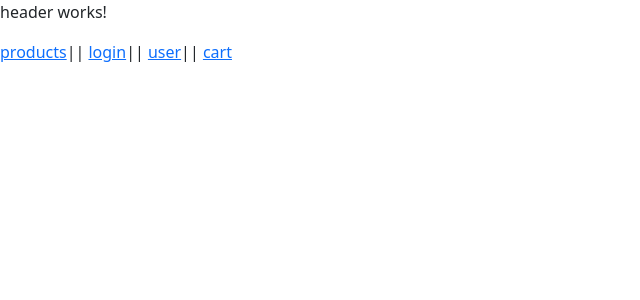
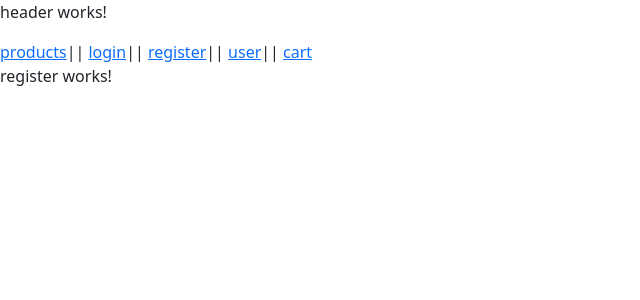
Before and after one commit to ZwellyTheKidd/Royal-Radiance, an Angular app in the folder royal/: page /register in a window 1280 px wide. Before the commit this address led to /. Shown: the top 300 px of the page, without its empty margins (0-640 px from the left). Built offline with nearby package versions, Linux system fonts and the light colour scheme.

Commit message:
Added register component, and modified app routering

```diff
--- a/royal/src/app/app-routing.module.ts
+++ b/royal/src/app/app-routing.module.ts
@@ -5,10 +5,12 @@ import { CartComponent } from './cart/cart.component'
 import { LoginComponent } from './login/login.component'
 import { ProductComponent } from './product/product.component';
 import { UserComponent } from './user/user.component';
+import { RegisterComponent } from './register/register.component'
 
 const routes: Routes = [
   { path: 'cart', component: CartComponent},
   { path: 'login', component: LoginComponent},
+  { path: 'register', component: RegisterComponent},
   { path: '', component: ProductComponent},
   { path: 'user', component: UserComponent}
 ];
--- a/royal/src/app/app.component.html
+++ b/royal/src/app/app.component.html
@@ -2,6 +2,7 @@
 <nav>
     <a routerLink="/">products</a>||
     <a routerLink="/login">login</a>||
+    <a routerLink="/register">register</a>||
     <a routerLink="/user">user</a>||
     <a routerLink="/cart">cart</a>
 </nav>
--- a/royal/src/app/app.module.ts
+++ b/royal/src/app/app.module.ts
@@ -7,12 +7,14 @@ import { NgbModule } from '@ng-bootstrap/ng-bootstrap';
 import { HeaderComponent } from './header/header.component';
 import { UserComponent } from './user/user.component';
 import { CartComponent } from './cart/cart.component';
+import { RegisterComponent } from './register/register.component';
 
 @NgModule({
   declarations: [
     AppComponent,
     HeaderComponent,
-    UserComponent
+    UserComponent,
+    RegisterComponent
   ],
   imports: [
     BrowserModule,
--- /dev/null
+++ b/royal/src/app/register/register.component.html
@@ -0,0 +1 @@
+<p>register works!</p>
```
Also changed, not shown: royal/src/app/register/register.component.ts (added, +10 -0 lines), royal/src/app/register/register.component.css (added), 1 other file (tests, documents, lock files or other folders).
